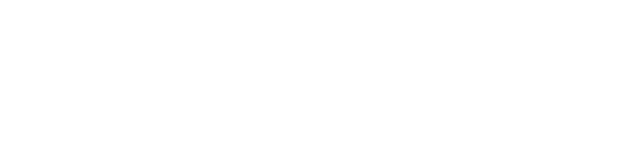
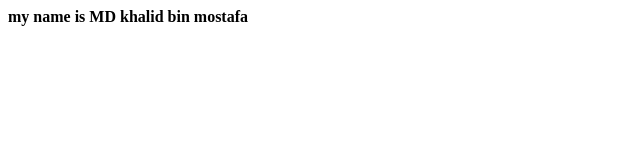
Before and after one commit to khalidbinmostafa/my-second-repo, a plain HTML site: page index.html in a window 1280 px wide. Shown: the whole page, without its empty margins (0-640 px from the left). Drawn offline with Linux system fonts and the light colour scheme.

Commit message:
text new

```diff
--- a/index.html
+++ b/index.html
@@ -7,6 +7,6 @@
     <title>My second repo</title>
 </head>
 <body>
-
+    <strong>my name is MD khalid bin mostafa</strong>
 </body>
 </html>
```
